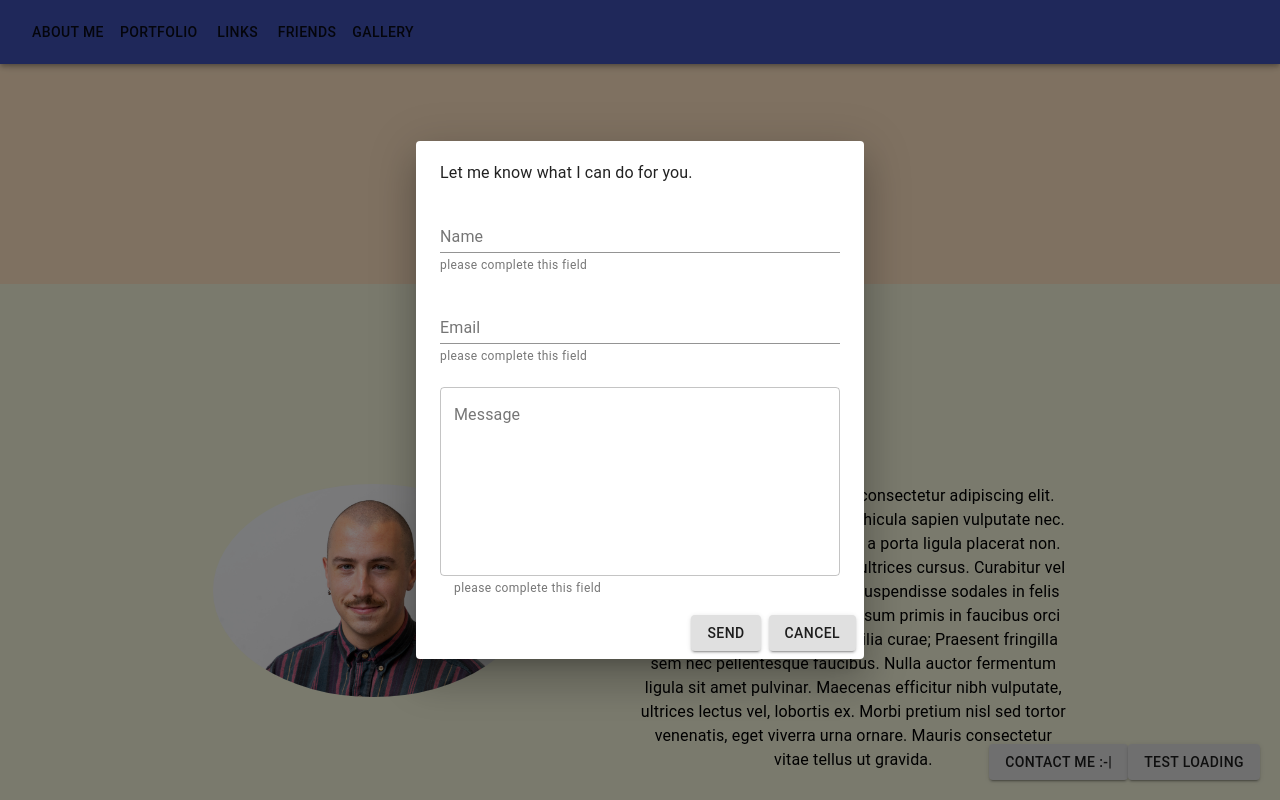
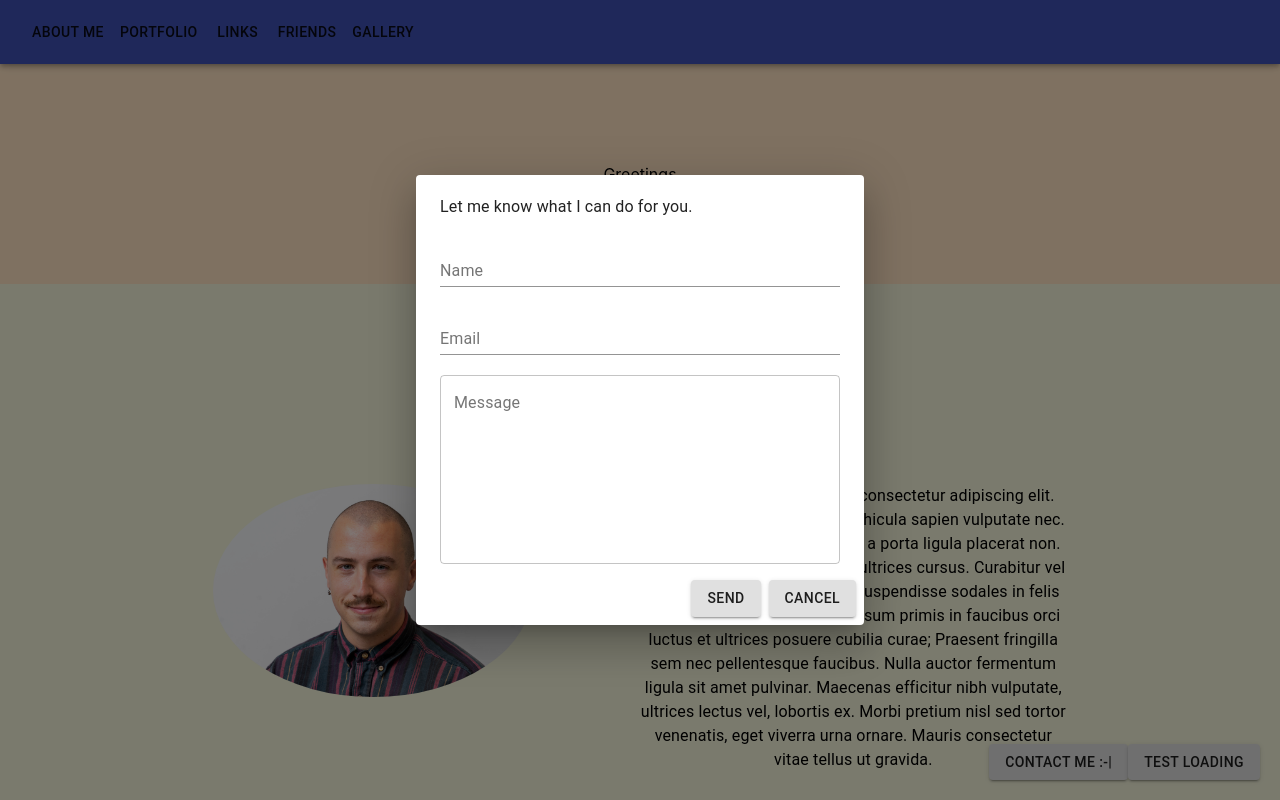
Before and after one commit to emersona-glitch/my-website, a React (Create React App) app: page / in a window 1280 px wide. Both pictures are taken after a click on the button "CONTACT ME :-|". Shown: the top 800 px of the page. Built offline with nearby package versions, Linux system fonts and the light colour scheme.

Commit message:
email confirmation loading bar

```diff
--- a/src/Components/ContactMe/ContactMe.js
+++ b/src/Components/ContactMe/ContactMe.js
@@ -29,13 +29,11 @@ function ContactMe(props) {
 
   const [snackOpen, setSnackOpen] = useState(false);
 
-
-
-  // const [complete, setComplete] = useState({
-  //   name: true,
-  //   email: true,
-  //   message: true
-  // });
+  const [complete, setComplete] = useState({
+    name: true,
+    email: true,
+    message: true
+  });
 
   const [contact, setContact] = useState({
     name: '',
@@ -44,7 +42,6 @@ function ContactMe(props) {
   });
 
   const updateContact = event => {
-    // console.log(`${event.target.name}: ${event.target.value}`);
     setContact({
       ...contact,
       [event.target.name]: event.target.value
@@ -53,6 +50,11 @@ function ContactMe(props) {
 
   const handleClickOpen = () => {
     setOpen(true);
+    setComplete({
+      name: true,
+      email: true,
+      message: true
+    });
   };
 
   const handleClickLoading = () => {
@@ -60,29 +62,53 @@ function ContactMe(props) {
   }
 
   const handleSend = () => {
-    // check to make sure that all info was input
-    // if not, display an alert
+
     if (contact.name === '' || contact.email === '' || contact.message === '') {
 
-      // set blank text-fields to red
+      setComplete({
+        name: (contact.name !== ''),
+        email: (contact.email !== ''),
+        message: (contact.message !== '')
+      })
 
     } else {
-      // if all the info was input,
-      // send contact information to our Saga!
 
-      setSnackOpen(true);
+      setOpen(false);
+
+      // commented out for testing
 
       // props.dispatch({
       //   type: 'SEND_EMAIL',
       //   payload: contact
       // })
 
-      setOpen(false);
+      setLoadingOpen(true);
+      setContact({
+        name: '',
+        email: '',
+        message: ''
+      });
+
     }
   };
 
   const handleSnackClose = () => {
     setSnackOpen(false);
+  }
+
+  const handleLoadingClose = () => {
+    setLoadingOpen(false);
+    setSnackOpen(true);
+  }
+
+  const handleEmailSuccess = () => {
+    setLoadingOpen(false);
+    setSnackOpen(true);
+  }
+
+  const handleEmailFailure = () => {
+    setLoadingOpen(false);
+    setSnackOpen(true);
   }
 
   const handleCancel = () => {
@@ -97,11 +123,6 @@ function ContactMe(props) {
   return (
     <div className='ContactMe'>
 
-      {/* <BallBeat
-          color={'#123abc'}
-          loading={true}
-        /> */}
-
       <Button
       variant="contained"
       onClick={handleClickOpen}>
@@ -113,6 +134,14 @@ function ContactMe(props) {
       onClick={handleClickLoading}>
         test loading
       </Button>
+
+      <Dialog open={loadingOpen} onClose={handleLoadingClose}>
+        <DialogContent id='loading-dialog'>
+            <Typography>
+              Waiting for confirmation from server that your email was sent...
+            </Typography>
+        </DialogContent>
+      </Dialog>
 
       <Dialog open={open} onClose={handleClickOpen}>
         <DialogContent id="contact-dialog">
@@ -128,20 +157,24 @@ function ContactMe(props) {
           label="Name"
           name="name"
           className="text-field"
-          helperText="please complete this field"
+          helperText={complete.name ? '' : "please complete this field"}
+          error={complete.name !== true}
           />
           <br/>
           <br/>
+
           <TextField
           onChange={updateContact}
           fullWidth
           label="Email"
           name="email"
           className="text-field"
-          helperText="please complete this field"
+          helperText={complete.email ? '' : "please complete this field"}
+          error={complete.email !== true}
           />
           <br/>
           <br/>
+
           <TextField
           onChange={updateContact}
           fullWidth
@@ -150,7 +183,8 @@ function ContactMe(props) {
           label="Message"
           name="message"
           className="text-field"
-          helperText="please complete this field"
+          helperText={complete.message ? '' : "please complete this field"}
+          error={complete.message !== true}
           />
 
         </DialogContent>
```
Also changed, not shown: 1 other file (tests, documents, lock files or other folders).
